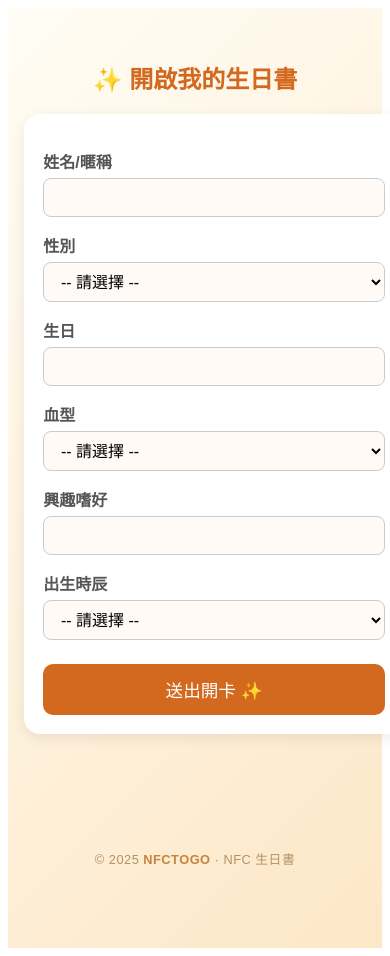
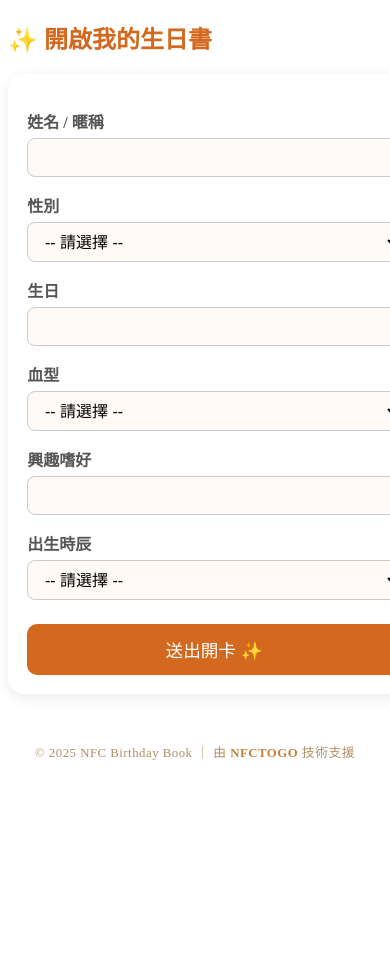
Before and after one commit to srluo/NFC-HBBK, a Next.js app: page /activate in a window 390 px wide. Shown: the top 956 px of the page. After the commit the page ends 844 px from the top, so only its background shows below. Built offline with nearby package versions, Linux system fonts and the light colour scheme.

Commit message:
1.61 開卡activate

```diff
--- a/pages/activate/activate.module.css
+++ b/pages/activate/activate.module.css
@@ -1,3 +1,6 @@
+// /pages/activate/activate.module.css — v1.61 flex-safe footer 版
+// ✅ 說明：保留 footer、不跑版，修正 Safari / iPhone 下底部擠壓問題
+
 /* ✅ 整體頁面配置 */
 .page {
   min-height: 100vh;
@@ -7,7 +10,7 @@
   text-align: center;
   display: flex;
   flex-direction: column;
-  justify-content: flex-start;
+  justify-content: space-between; /* 確保 footer 穩定在底部 */
   align-items: center;
 }
 
@@ -31,7 +34,7 @@
   text-align: left;
 }
 
-/* ✅ 標籤與欄位對齊（全部加上 .card 前綴） */
+/* ✅ 標籤與欄位對齊（全部加上 .card 前綴以避免 CSS Modules build 錯誤） */
 .card label {
   display: block;
   font-weight: 600;
@@ -73,7 +76,9 @@
   cursor: pointer;
   transition: background 0.25s;
 }
-.button:hover { background: #b75713; }
+.button:hover {
+  background: #b75713;
+}
 
 /* 狀態提示 */
 .statusBox {
@@ -88,26 +93,37 @@
   text-align: center;
 }
 
-/* ✅ Footer */
+/* ✅ Footer 區域 */
 .footer {
-  margin-top: auto;
+  margin-top: 2rem;
   padding: 1rem 0;
   text-align: center;
   color: #a17b4a;
   font-size: 0.9rem;
   letter-spacing: 0.5px;
-  opacity: 0.8;
+  opacity: 0.85;
 }
+
 .footer a {
   color: #b96a1f;
   text-decoration: none;
   font-weight: bold;
 }
-.footer a:hover { text-decoration: underline; }
 
-/* RWD */
+.footer a:hover {
+  text-decoration: underline;
+}
+
+/* ✅ RWD 手機優化 */
 @media (max-width: 480px) {
-  .card { padding: 1.2rem; }
-  .title { font-size: 1.5rem; }
-  .footer { font-size: 0.8rem; }
+  .card {
+    padding: 1.2rem;
+  }
+  .title {
+    font-size: 1.5rem;
+  }
+  .footer {
+    font-size: 0.8rem;
+    padding-bottom: 2rem;
+  }
 }
--- a/pages/activate/index.jsx
+++ b/pages/activate/index.jsx
@@ -1,3 +1,5 @@
+// /pages/activate/index.jsx — v1.61 footer 版
+
 "use client";
 import { useState, useEffect } from "react";
 import styles from "./activate.module.css";
@@ -39,7 +41,6 @@ export default function Activate() {
         headers: { "Content-Type": "application/json" },
         body: JSON.stringify(form),
       });
-
       const data = await res.json();
       if (!res.ok) {
         setStatus(`❌ 錯誤: ${data.error || "未知錯誤"}`);
@@ -61,7 +62,7 @@ export default function Activate() {
       <h2 className={styles.title}>✨ 開啟我的生日書</h2>
 
       <form className={styles.card} onSubmit={handleSubmit}>
-        <label>姓名/暱稱</label>
+        <label>姓名 / 暱稱</label>
         <input
           name="user_name"
           value={form.user_name}
@@ -70,14 +71,23 @@ export default function Activate() {
         />
 
         <label>性別</label>
-        <select name="gender" value={form.gender} onChange={handleChange}>
+        <select
+          name="gender"
+          value={form.gender}
+          onChange={handleChange}
+          required
+        >
           <option value="">-- 請選擇 --</option>
           <option value="男">男</option>
           <option value="女">女</option>
         </select>
 
         <label>生日</label>
-        <input name="birthday" value={form.birthday} readOnly />
+        <input
+          name="birthday"
+          value={form.birthday}
+          readOnly
+        />
 
         <label>血型</label>
         <select
@@ -130,8 +140,9 @@ export default function Activate() {
         </div>
       )}
 
+      {/* ✅ 新增 Footer */}
       <footer className={styles.footer}>
-        © 2025 <a href="https://nfctogo.com" target="_blank">NFCTOGO</a> · NFC 生日書
+        © 2025 NFC Birthday Book ｜ 由 <a href="https://nfctogo.com" target="_blank">NFCTOGO</a> 技術支援
       </footer>
     </div>
   );
```
